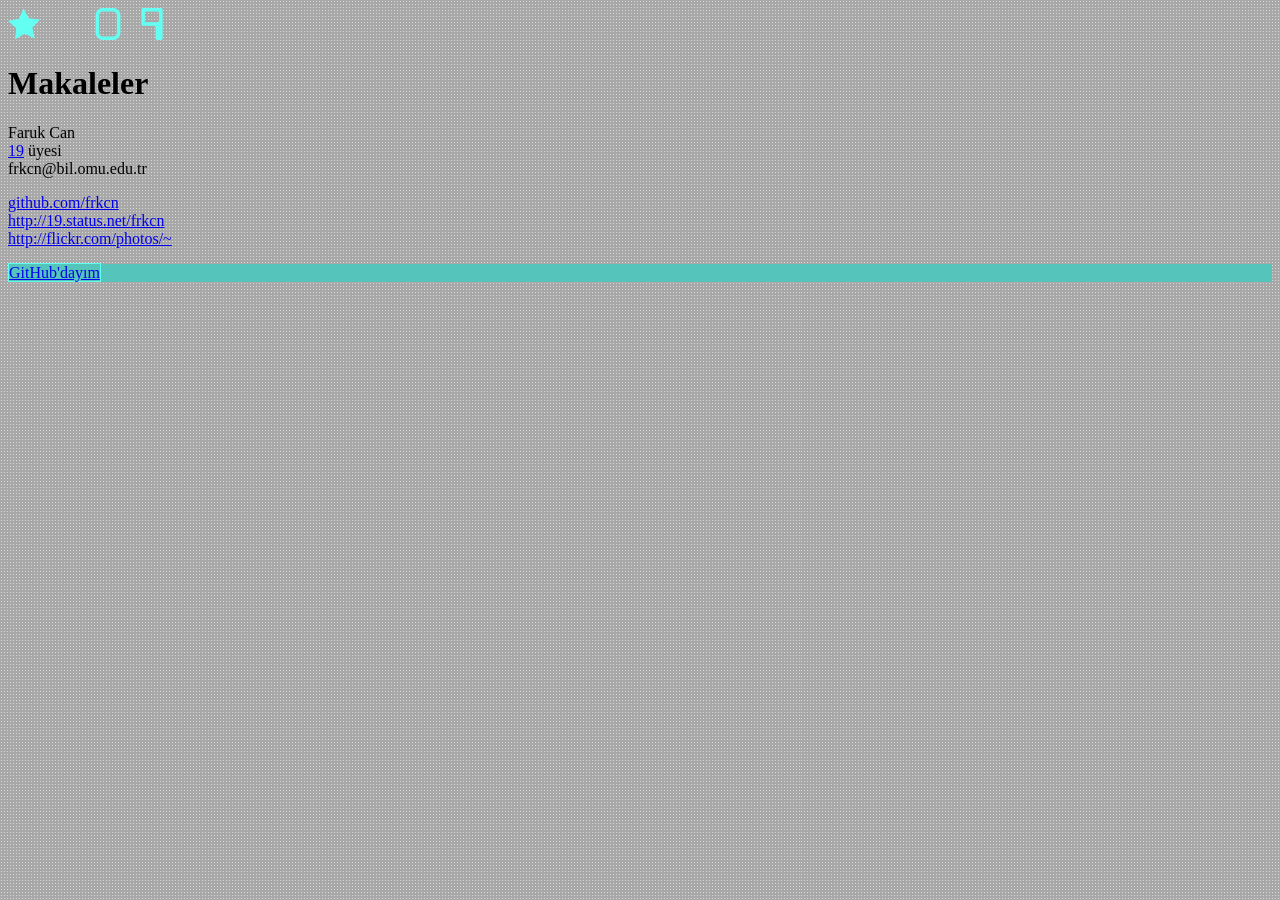
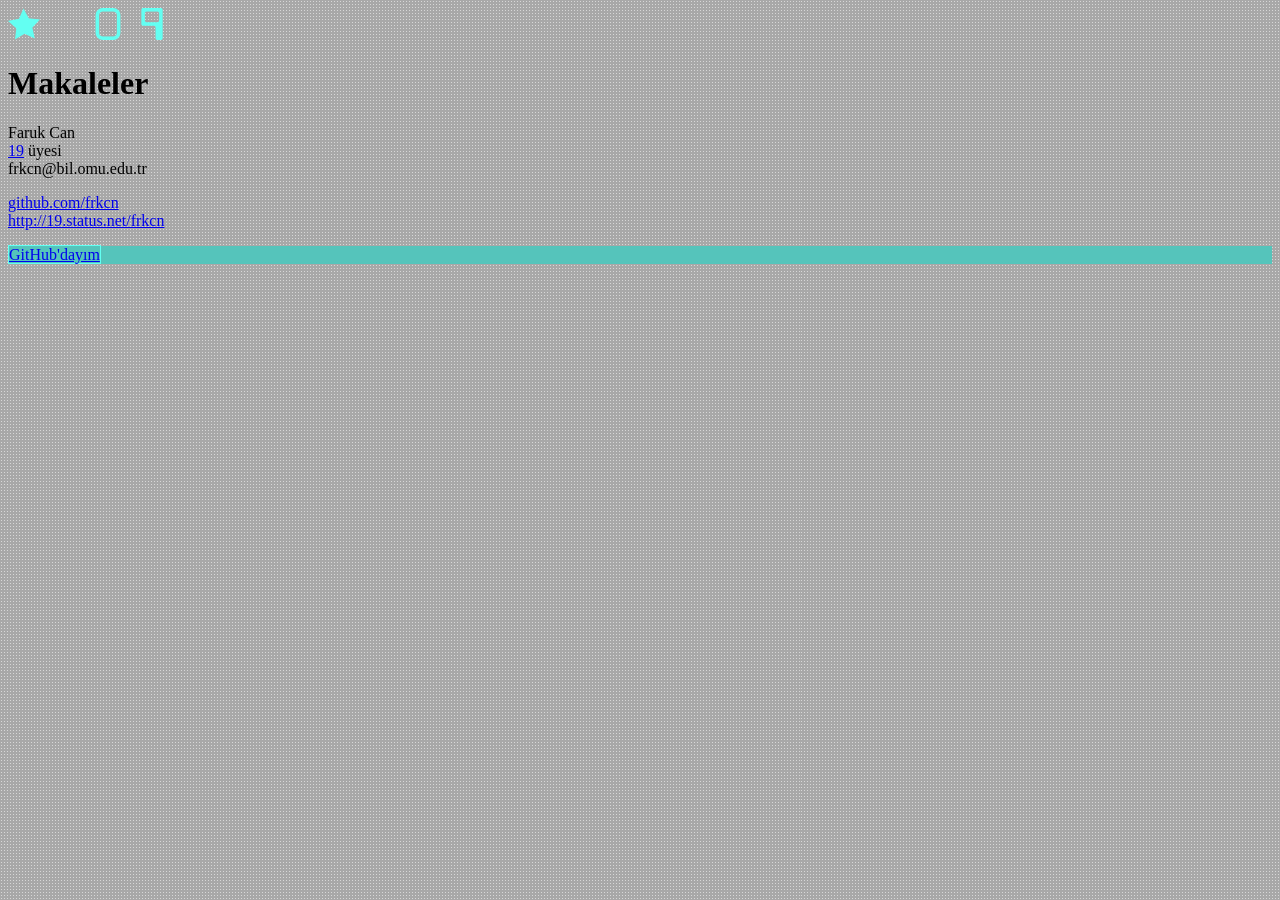
Before and after one commit to frkcn/frkcn.github.io, a Jekyll site: the page built from 1/index.html, in a window 1280 px wide. Built offline with Jekyll 4.4.1, drawn with Linux system fonts in a browser that asks for light colours; some of the changed lines change nothing that is shown.

Commit message:
değişiklik

```diff
--- a/_config.yml
+++ b/_config.yml
@@ -71,7 +71,7 @@ param:
         # twitter adresi (ör. http://19.status.net/roktas)
         twitter: http://19.status.net/frkcn
         # flick adresi (ör. http://flickr.com/photos/roktas)
-        flickr: http://flickr.com/photos/~
+        flickr: ~
         # facebook adresi (ör. http://facebook.com/roktas)
         facebook: http://facebook.com/frkcn
         # özet akışı adresi (ör. http://feeds.feedburner.com/roktas)
```
